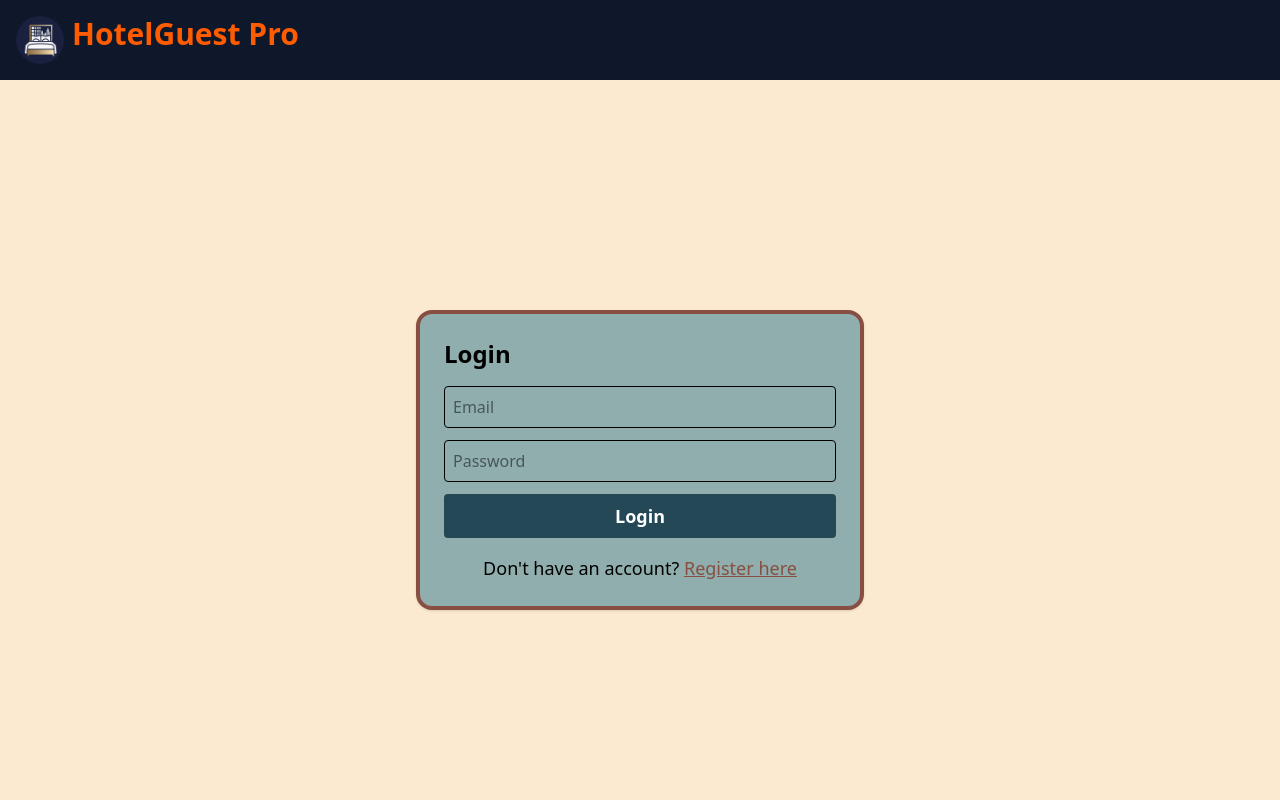
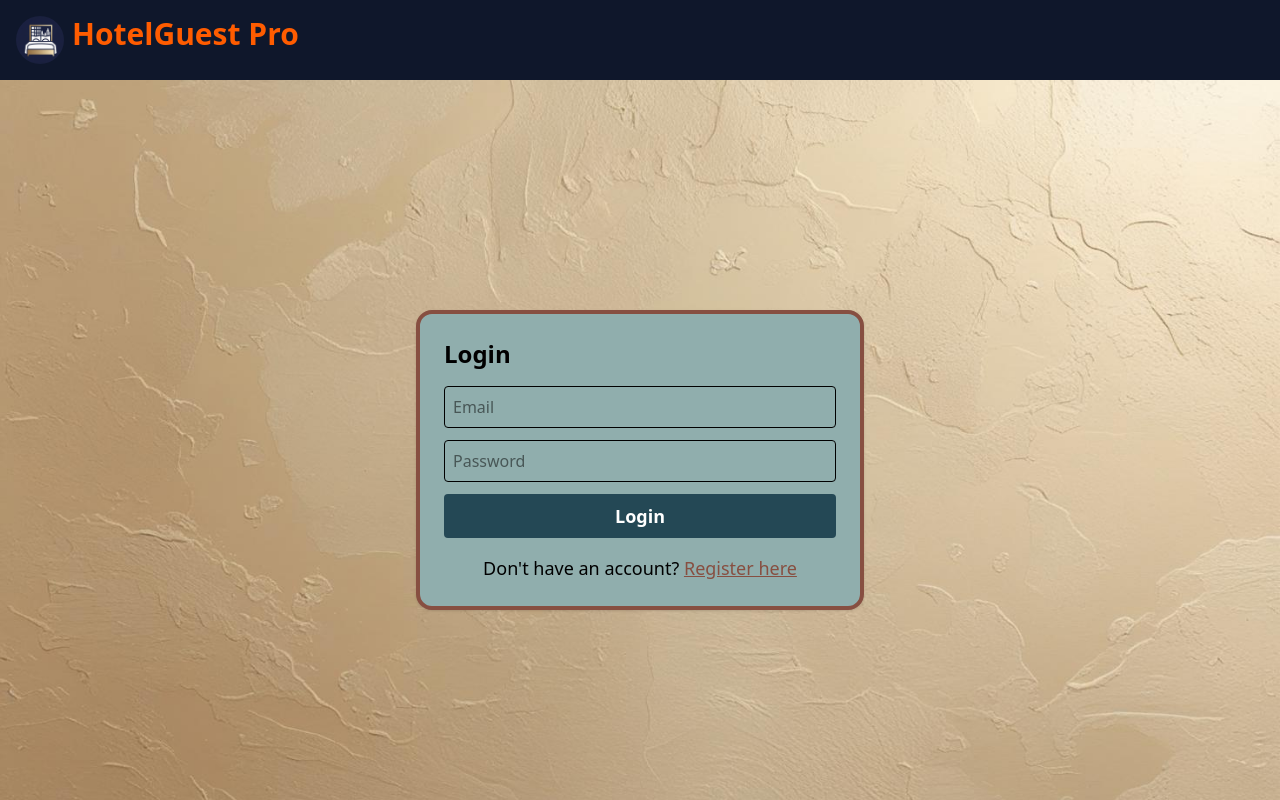
Before and after one commit to Ayush-Sareen/HotelGuest-Pro, a React (Vite) app in the folder frontend/: page /login in a window 1280 px wide. Built offline with nearby package versions, Linux system fonts and the light colour scheme.

Commit message:
modified the fronetdn

```diff
--- a/frontend/src/pages/Dashboard.jsx
+++ b/frontend/src/pages/Dashboard.jsx
@@ -134,7 +134,7 @@ export default function Dashboard() {
   ];
 
   return (
-    <div className="bg-[#fbe9d0] w-full min-h-screen">
+    <div className="w-full min-h-[90vh] bg-cover bg-center" style={{ backgroundImage: "url('back.jpg')" }}>
       <nav className="flex justify-between items-center mb-4 bg-slate-900 p-4">
         <h1 className="text-3xl font-bold text-white">Guest Records <p className='text-[#FF5C00]'>{hotelName && `of ${hotelName}`}</p></h1>
         <div className="space-y-2 sm:space-y-0 sm:space-x-2 flex flex-col sm:flex-row">
--- a/frontend/src/pages/Login.jsx
+++ b/frontend/src/pages/Login.jsx
@@ -32,7 +32,8 @@ export default function Login() {
       <img src="hotelicon.png" className='w-12 rounded-full' alt="" />
       <h1 className='text-3xl font-bold'>HotelGuest Pro</h1>
     </nav>
-    <div className='flex items-center justify-center min-h-[90vh] bg-[#FBE9D0]'>
+    <div className="flex items-center justify-center min-h-[90vh] bg-cover bg-center"
+        style={{ backgroundImage: "url('back.jpg')" }}>
     <form onSubmit={handleLogin} className="max-w-md mx-auto mt-10 p-6 shadow bg-[#90AEAD] border-4 border-[#874f41] rounded-2xl">
       <h2 className="text-2xl font-extrabold mb-4">Login</h2>
 
--- a/frontend/src/pages/Register.jsx
+++ b/frontend/src/pages/Register.jsx
@@ -31,7 +31,7 @@ export default function Register() {
         <h1 className='text-3xl font-bold'>HotelGuest Pro</h1>
       </nav>
 
-      <div className='flex items-center justify-center min-h-[90vh] bg-[#FBE9D0]'>
+      <div className='flex items-center justify-center min-h-[90vh] bg-cover bg-center ' style={{ backgroundImage: "url('back.jpg')" }}>
         <form
           onSubmit={handleRegister}
           className="max-w-md mx-auto mt-10 p-6 shadow bg-[#90AEAD] border-4 border-[#874f41] rounded-2xl"
```
Also changed, not shown: frontend/public/back.jpg (added).
